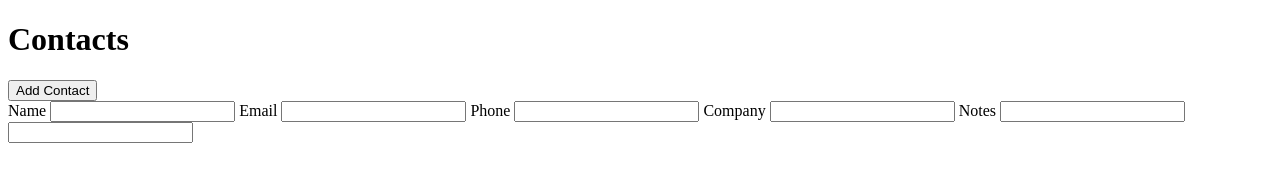
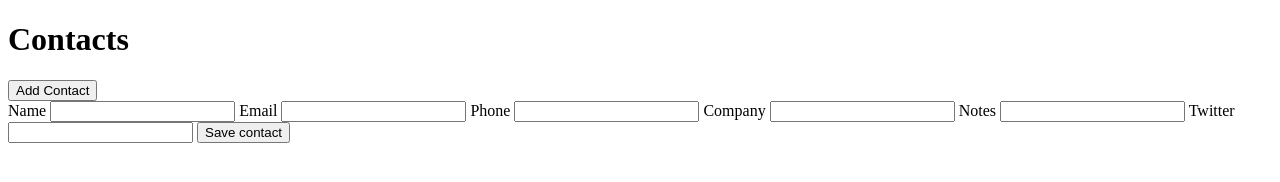
Before and after one commit to emtalen/adress_book_challenge, a website: page src/index.html in a window 1280 px wide. Drawn offline with Linux system fonts and the light colour scheme.

Commit message:
writing test for submit input and adding it to the html

```diff
--- a/src/index.html
+++ b/src/index.html
@@ -20,8 +20,9 @@
         <input id="company" name="company" type="text">
         <label for="notes">Notes</label>
         <input id="notes" name="notes" type="text">
-        <label for="twitter"></label>
+        <label for="twitter">Twitter</label>
         <input id="twitter" name="twitter" type="text">
+        <input id="submit" type="submit" value= "Save contact">
     </form>
 </body>
 </html>
```
Also changed, not shown: cypress/integration/userCanCreateAContact.feature.js (+1 -0 lines).
